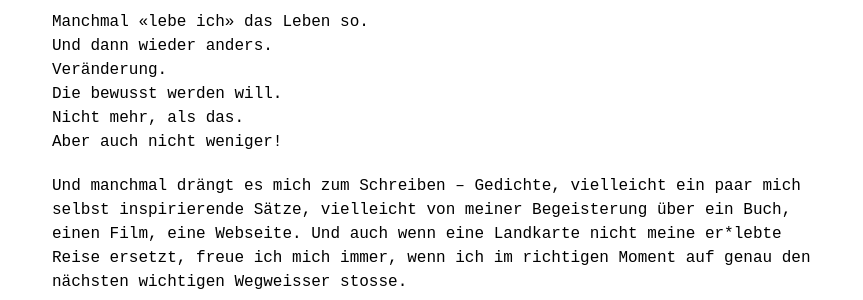
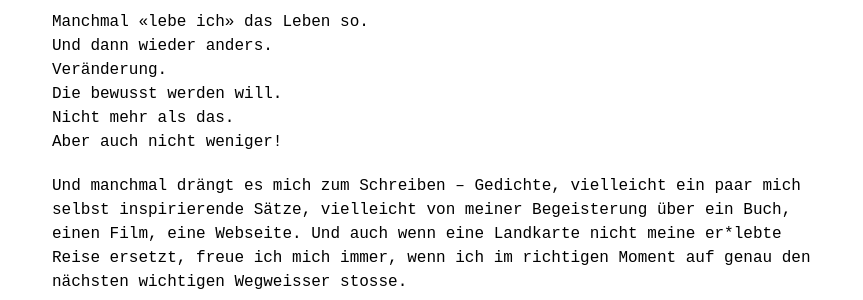
Before and after one commit to lebendigimsein/webpage, a Jekyll site: the page built from pages/ueber.md, in a window 1280 px wide. Shown: the part 507-807 px from the top of the page, without its empty margins (208-1071 px from the left). Built offline with Jekyll 4.4.1, drawn with Linux system fonts in a browser that asks for light colours.

Commit message:
2021-06-04 09:46

```diff
--- a/pages/ueber.md
+++ b/pages/ueber.md
@@ -17,7 +17,7 @@ Manchmal «lebe ich» das Leben so.
 Und dann wieder anders.
 Veränderung.
 Die bewusst werden will.
-Nicht mehr, als das.
+Nicht mehr als das.
 Aber auch nicht weniger!
 
 Und manchmal drängt es mich zum Schreiben – Gedichte, vielleicht ein paar mich selbst inspirierende Sätze, vielleicht von meiner Begeisterung über ein Buch, einen Film, eine Webseite. Und auch wenn eine Landkarte nicht meine er\*lebte Reise ersetzt, freue ich mich immer, wenn ich im richtigen Moment auf genau den nächsten wichtigen Wegweisser stosse.
```
